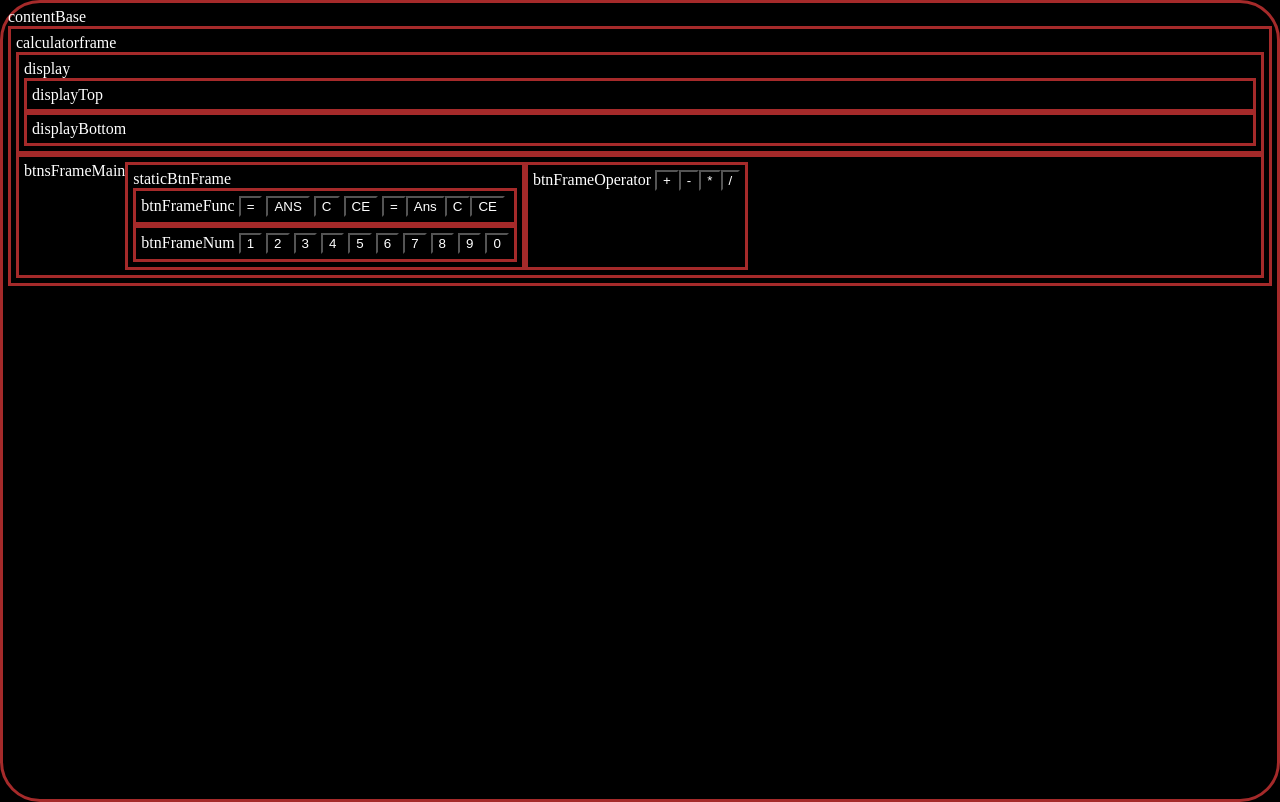
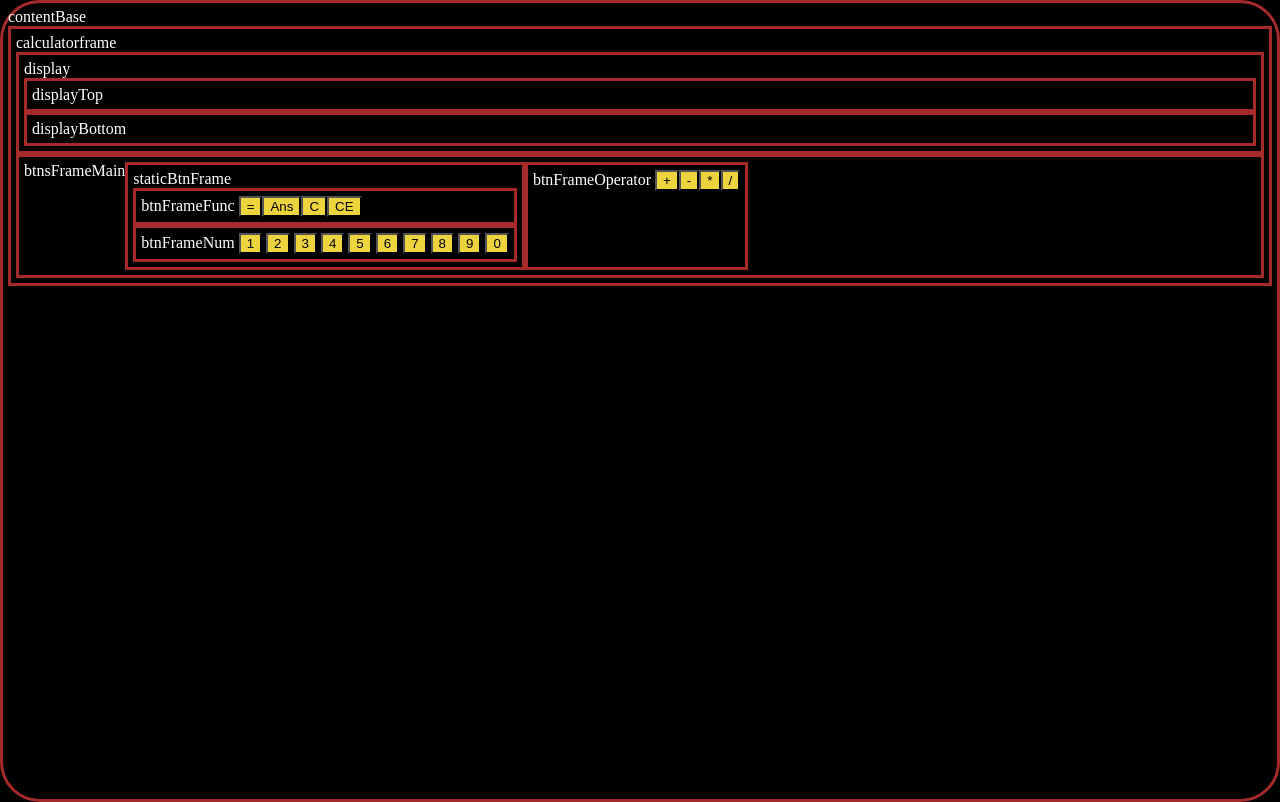
Before and after one commit to Pieterwattel/simple_calculator, a plain HTML site: page index.html in a window 1280 px wide. Drawn offline with Linux system fonts and the light colour scheme.

Commit message:
removed html function buttons
I removed the function buttons in html, and made the buttons a but prettier.

```diff
--- a/index.html
+++ b/index.html
@@ -27,18 +27,6 @@
                         staticBtnFrame
                         <div class= "btnFrame" id="btnFrameFunc">
                             btnFrameFunc
-                            <button class="btn" id="btnEquals">
-                                =
-                            </button>
-                            <button class="btn" id="btnAns">
-                                ANS
-                            </button>
-                            <button class="btn" id="btnClear">
-                                C
-                            </button>
-                            <button class="btn" id="btnClearEntry">
-                                CE
-                            </button>
                         </div>
                         <div class= "btnFrame" id="btnFrameNum">
                             btnFrameNum
--- a/javascript.js
+++ b/javascript.js
@@ -183,7 +183,6 @@ function updateDisplay (){
 //#endregion
 //#region       >> Controller Functions
 function operatorPress (e) {
-    console.log(getId(e))
     switchCurrentNum();
     updateDisplay ();
 }
--- a/style.css
+++ b/style.css
@@ -23,3 +23,8 @@ span {
     height: 98.3vh;
     border-radius: 40px;
 }
+
+.btn{
+    background-color: rgb(237, 211, 61);
+    color: black;
+}
```
